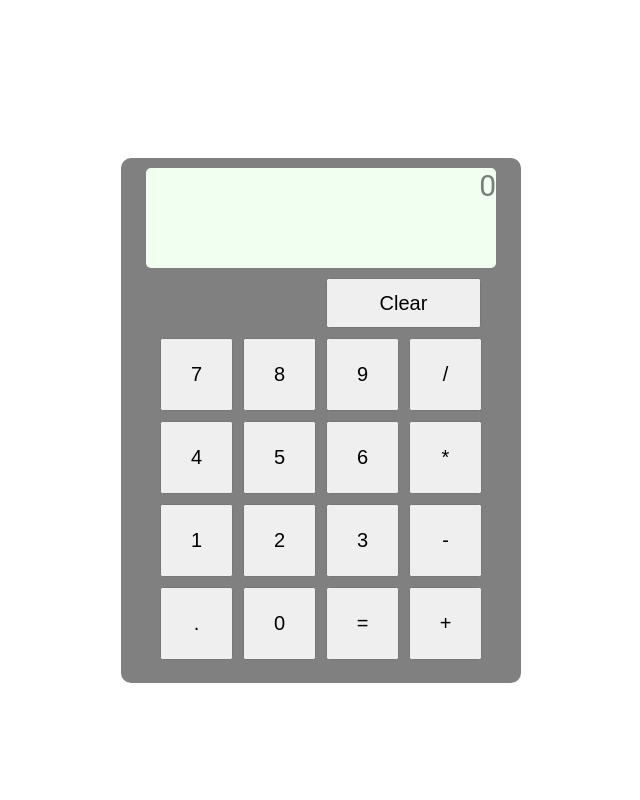
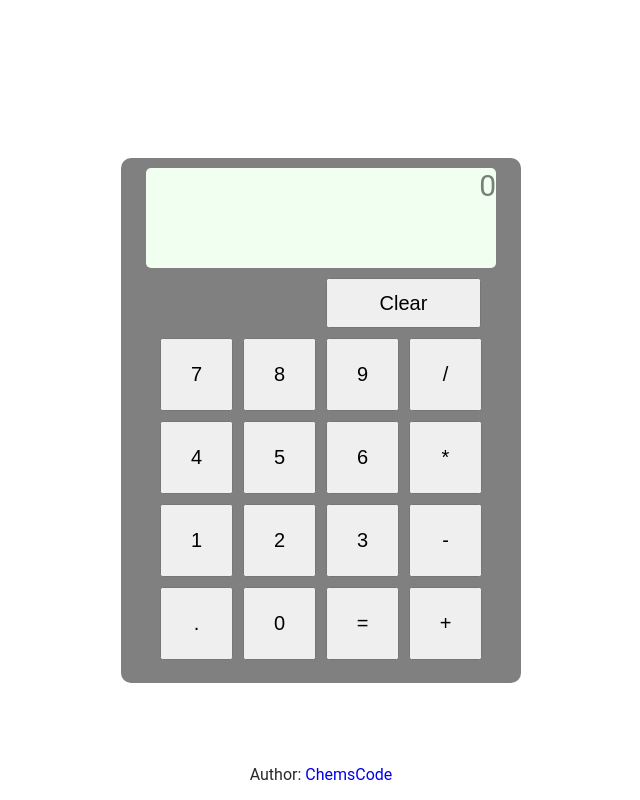
Before and after one commit to ChemsCode/calculator, a plain HTML site: page index.html in a window 1280 px wide. Shown: the whole page, without its empty margins (319-959 px from the left). Drawn offline with Linux system fonts and the light colour scheme.

Commit message:
added footer

```diff
--- a/index.html
+++ b/index.html
@@ -40,5 +40,8 @@
         </div>
     </div>
 
+    <footer>
+        <p >Author: <a href="https://github.com/ChemsCode">ChemsCode</a></p>
+      </footer>
 </body>
 </html>
--- a/style/style.css
+++ b/style/style.css
@@ -63,3 +63,17 @@ button{
     height: 73px;
     width: 73px;
 }
+
+footer {
+	position: fixed;
+	width: 100%;
+	left: 0;
+	bottom: 0;
+	background-color: #ffffff;
+	color: rgb(41, 41, 41);
+	text-align: center;
+}
+
+a{
+    text-decoration: none;
+}
```
